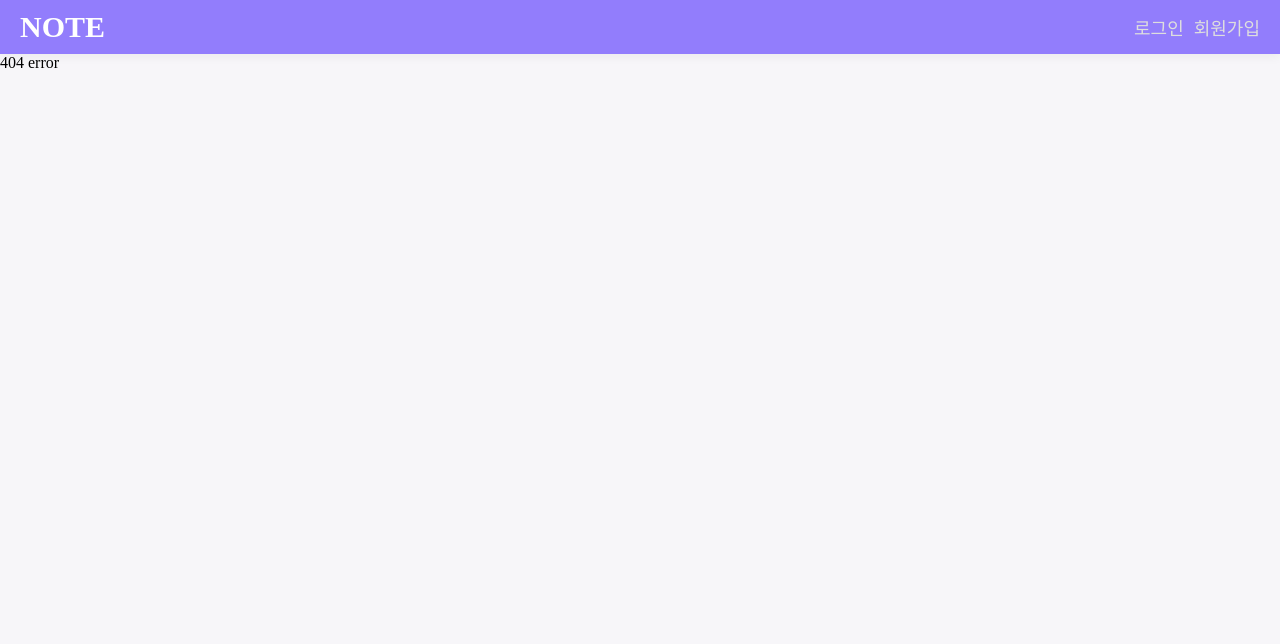
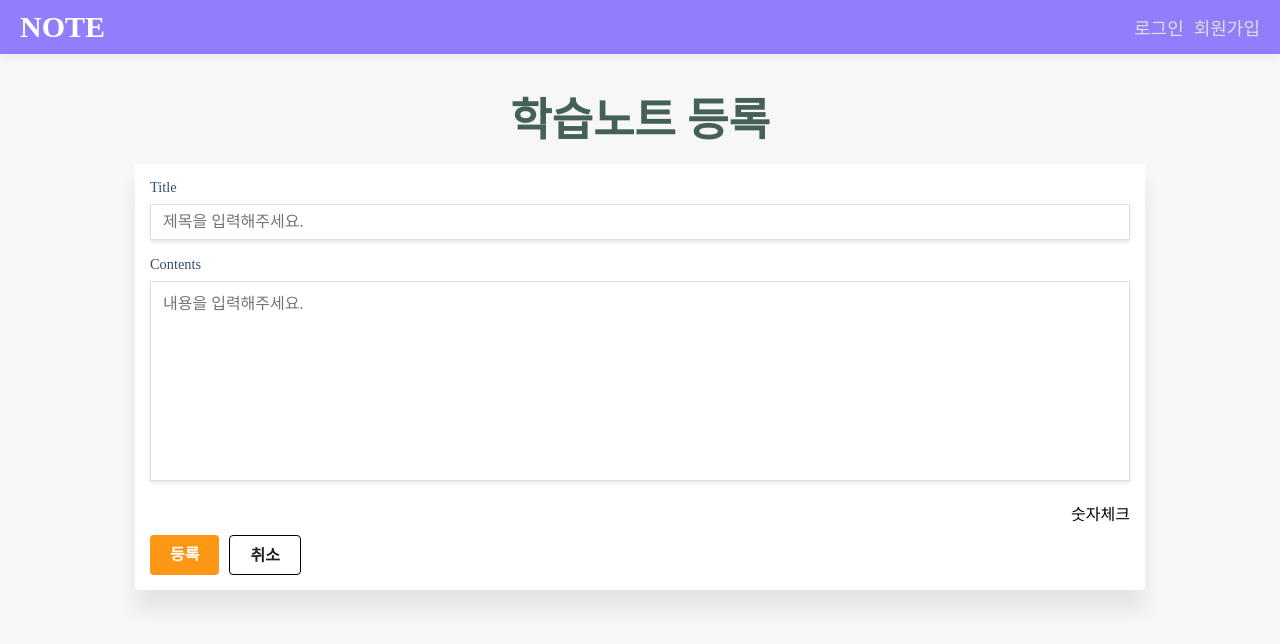
Before and after one commit to elisabethyoon/React-NoteApp, a React (Create React App) app: page /write in a window 1280 px wide. Before the commit this address had no page. Shown: the top 644 px of the page. Built offline with nearby package versions, Linux system fonts and the light colour scheme.

Commit message:
게시글 등록, 삭제, 메인페이지 (게시글 불러오기) 등 - 수정빼고 다

```diff
--- a/public/index.html
+++ b/public/index.html
@@ -10,6 +10,10 @@
       content="Web site created using create-react-app"
     />
     <link rel="apple-touch-icon" href="%PUBLIC_URL%/logo192.png" />
+    <link
+      href="https://unpkg.com/ionicons@4.5.5/dist/css/ionicons.min.css"
+      rel="stylesheet"
+    />
     <link rel="manifest" href="%PUBLIC_URL%/manifest.json" />
     <title>React App</title>
   </head>
--- a/src/App.js
+++ b/src/App.js
@@ -6,12 +6,14 @@ import SingupPage from "./pages/SingupPage";
 import ErrorPage from "./pages/ErrorPage";
 import MainPage from "./pages/MainPage";
 import history from "./utils/history";
+import WritePage from "./pages/WritePage";
 
 class App extends Component {
   constructor(props) {
     super(props);
     this.state = {
-      token: ""
+      // 새로고침해도 토큰값 로컬스토리지에서 받아옴
+      token: localStorage.getItem("token")
     };
   }
 
@@ -19,16 +21,16 @@ class App extends Component {
     this.setState({
       token: token
     });
+    localStorage.getItem("token");
   };
 
   logoutHandler = () => {
-    console.log("토근 비워져라!!");
-    const confirmCheck = window.confirm("진짜루??");
-    console.log(confirmCheck);
+    const confirmCheck = window.confirm("정말 로그아웃하시겠습니까?");
     if (confirmCheck) {
       this.setState({
         token: ""
       });
+      localStorage.removeItem("token");
       history.push("/login");
     }
   };
@@ -52,6 +54,7 @@ class App extends Component {
           ></Route>
           <Route exact path="/signup" component={SingupPage}></Route>
           <Route exact path="/main" component={MainPage}></Route>
+          <Route exact path="/write" component={WritePage}></Route>
           <Route exact path="*" component={ErrorPage}></Route>
         </Switch>
       </div>
--- a/src/pages/LoginPage.js
+++ b/src/pages/LoginPage.js
@@ -1,5 +1,5 @@
 import React, { Component } from "react";
-import axios from "axios";
+import Api from "../utils/Api";
 import history from "../utils/history";
 
 export class Login extends Component {
@@ -21,15 +21,15 @@ export class Login extends Component {
 
   onSubmit = () => {
     const { username, password } = this.state;
-    axios
-      .post("http://localhost:3001/login", {
-        username,
-        password
-      })
+    Api.post("login", {
+      username,
+      password
+    })
       .then((response) => {
         const token = response.data.token;
         const username = response.data.user.username;
         this.props.login(token);
+        localStorage.setItem("token", token);
         alert(`${username}님 반갑습니다. 메인화면으로 이동합니다.`);
         history.push("/main");
       })
--- a/src/pages/MainPage.js
+++ b/src/pages/MainPage.js
@@ -1,27 +1,74 @@
 import React, { Component } from "react";
 import { NavLink } from "react-router-dom";
+import Api from "../utils/Api";
 
 export class MainPage extends Component {
+  constructor(props) {
+    super(props);
+    this.state = {
+      lists: []
+    };
+  }
+  componentDidMount() {
+    this.fetchApiList();
+  }
+
+  // api리스트 가져오는 함수
+  fetchApiList = () => {
+    Api.get("posts")
+      .then(({ data }) => {
+        this.setState({
+          lists: data.posts
+        });
+      })
+      .catch((error) => console.log(error));
+  };
+
+  // 리스트 삭제
+  deleteList = (_id) => {
+    const confirmCheck = window.confirm("정말 삭제하시겠습니까?");
+    if (confirmCheck) {
+      Api.delete(`posts/${_id}`)
+        .then((response) => {
+          console.log(response);
+          this.fetchApiList();
+        })
+        .catch((error) => console.log(error));
+    }
+  };
   render() {
+    const { lists } = this.state;
     return (
       <div>
         <h1 className="page-header">학습노트 리스트</h1>
+        {lists.length ? (
           <div className="main list-container contents">
             <ul>
-            <li>
-              <div className="post-title">타이틀</div>
-              <div className="post-contents">제목</div>
+              {lists.map((list) => {
+                const { _id, title, contents, createdAt } = list;
+                return (
+                  <li key={_id}>
+                    <div className="post-title">{title}</div>
+                    <div className="post-contents">{contents}</div>
                     <div className="post-time">
-                2020-09-18
+                      {createdAt}
                       <i className="icon ion-md-create"></i>
-                <i className="icon ion-md-trash"></i>
+                      <i
+                        className="icon ion-md-trash"
+                        onClick={() => this.deleteList(_id)}
+                      ></i>
                     </div>
                   </li>
+                );
+              })}
             </ul>
           </div>
-        {/* <div className="empty-content">
+        ) : (
+          <div className="empty-content">
             <h3>등록된 학습노트가 없습니다.</h3>
-        </div> */}
+          </div>
+        )}
+
         <NavLink to={"/write"} className="create-button">
           <i className="ion-md-add"></i>
         </NavLink>
--- a/src/pages/SingupPage.js
+++ b/src/pages/SingupPage.js
@@ -1,5 +1,5 @@
 import React, { Component } from "react";
-import axios from "axios";
+import Api from "../utils/Api";
 import history from "../utils/history";
 
 export class SingupPage extends Component {
@@ -23,8 +23,7 @@ export class SingupPage extends Component {
   onSubmitSignup = () => {
     const { username, password, nickname } = this.state;
     const apiParams = { username, password, nickname };
-    axios
-      .post("http://localhost:3001/signup", apiParams)
+    Api.post("signup", apiParams)
       .then((response) => {
         const name = response.data.username;
         alert(
--- /dev/null
+++ b/src/pages/WritePage.js
@@ -0,0 +1,102 @@
+import React, { Component } from "react";
+import Api from "../utils/Api";
+import history from "../utils/history";
+
+export class WritePage extends Component {
+  constructor(props) {
+    super(props);
+    this.state = {
+      title: "",
+      contents: "",
+      error: ""
+    };
+  }
+
+  onChangeValue = (e) => {
+    const name = e.target.name;
+    const value = e.target.value;
+    this.setState({
+      [name]: value
+    });
+  };
+
+  // 글 등록하기
+  onSubmitForm = () => {
+    const { title, contents } = this.state;
+    if (!title || !contents) {
+      alert("글을 작성하세요!!");
+    } else {
+      const confirmCheck = window.confirm("등록하시겠습니까?");
+      if (confirmCheck) {
+        Api.post("posts", {
+          title,
+          contents
+        })
+          .then(({ data }) => {
+            console.log(data);
+            history.push("/main");
+          })
+          .catch(({ response }) => {
+            return this.setState({
+              error: response.data.message
+            });
+          });
+      }
+    }
+  };
+
+  // 글등록 취소버튼
+  cancelForm = () => {
+    const confirmCheck = window.confirm("취소하시겠습니까?");
+    if (confirmCheck) {
+      history.push("/main");
+    }
+  };
+  render() {
+    const { title, contents, error } = this.state;
+    return (
+      <div className="contents">
+        <h1 className="page-header">학습노트 등록</h1>
+        <div className="form-wrapper">
+          <div>
+            <div className="form">
+              <label htmlFor="Title">Title</label>
+              <input
+                type="text"
+                id="Title"
+                name="title"
+                placeholder="제목을 입력해주세요."
+                value={title}
+                onChange={this.onChangeValue}
+              />
+            </div>
+            <div className="form">
+              <label htmlFor="Contents">Contents</label>
+              <textarea
+                name="contents"
+                id="Contents"
+                placeholder="내용을 입력해주세요."
+                value={contents}
+                onChange={this.onChangeValue}
+              ></textarea>
+              <div className="validation-chk">숫자체크</div>
+            </div>
+            <button type="submit" className="btn" onClick={this.onSubmitForm}>
+              등록
+            </button>
+            <button
+              type="button"
+              className="btn outline"
+              onClick={this.cancelForm}
+            >
+              취소
+            </button>
+          </div>
+          {error ? <p className="log">{error}</p> : null}
+        </div>
+      </div>
+    );
+  }
+}
+
+export default WritePage;
--- /dev/null
+++ b/src/utils/Api.js
@@ -0,0 +1,36 @@
+import axios from "axios";
+
+const Api = axios.create({
+  baseURL: "http://localhost:3001/"
+});
+
+// 요청 인터셉터 추가
+Api.interceptors.request.use(
+  function(config) {
+    config.headers.Authorization = localStorage.getItem("token");
+    // 요청을 보내기 전에 수행할 일
+    // ...
+    return config;
+  },
+  function(error) {
+    // 오류 요청을 보내기전 수행할 일
+    // ...
+    return Promise.reject(error);
+  }
+);
+
+// 응답 인터셉터 추가
+Api.interceptors.response.use(
+  function(response) {
+    // 응답 데이터를 가공
+    // ...
+    return response;
+  },
+  function(error) {
+    // 오류 응답을 처리
+    // ...
+    return Promise.reject(error);
+  }
+);
+
+export default Api;
```
Lines whose indentation alone changed are shown as unchanged.
